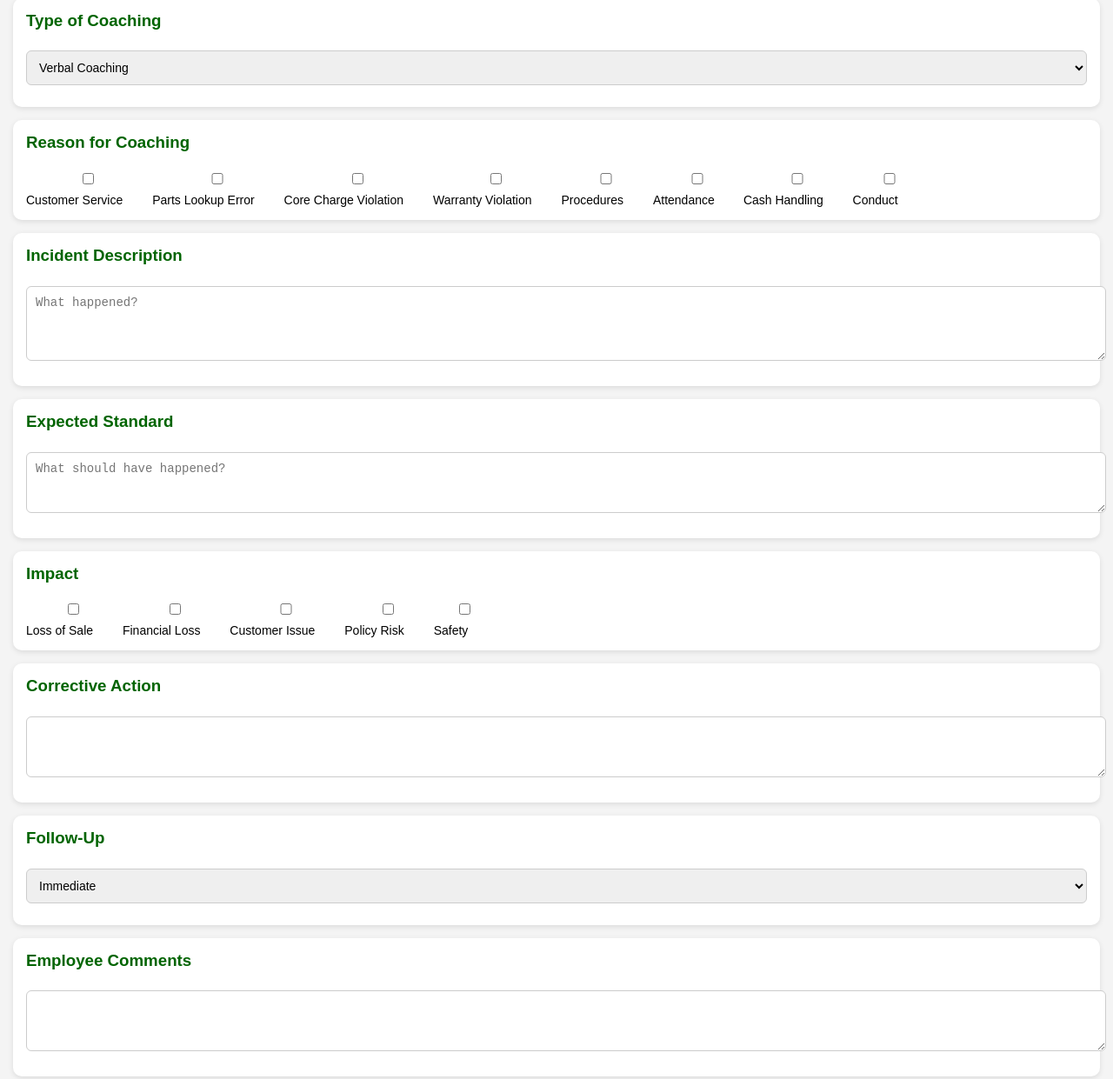
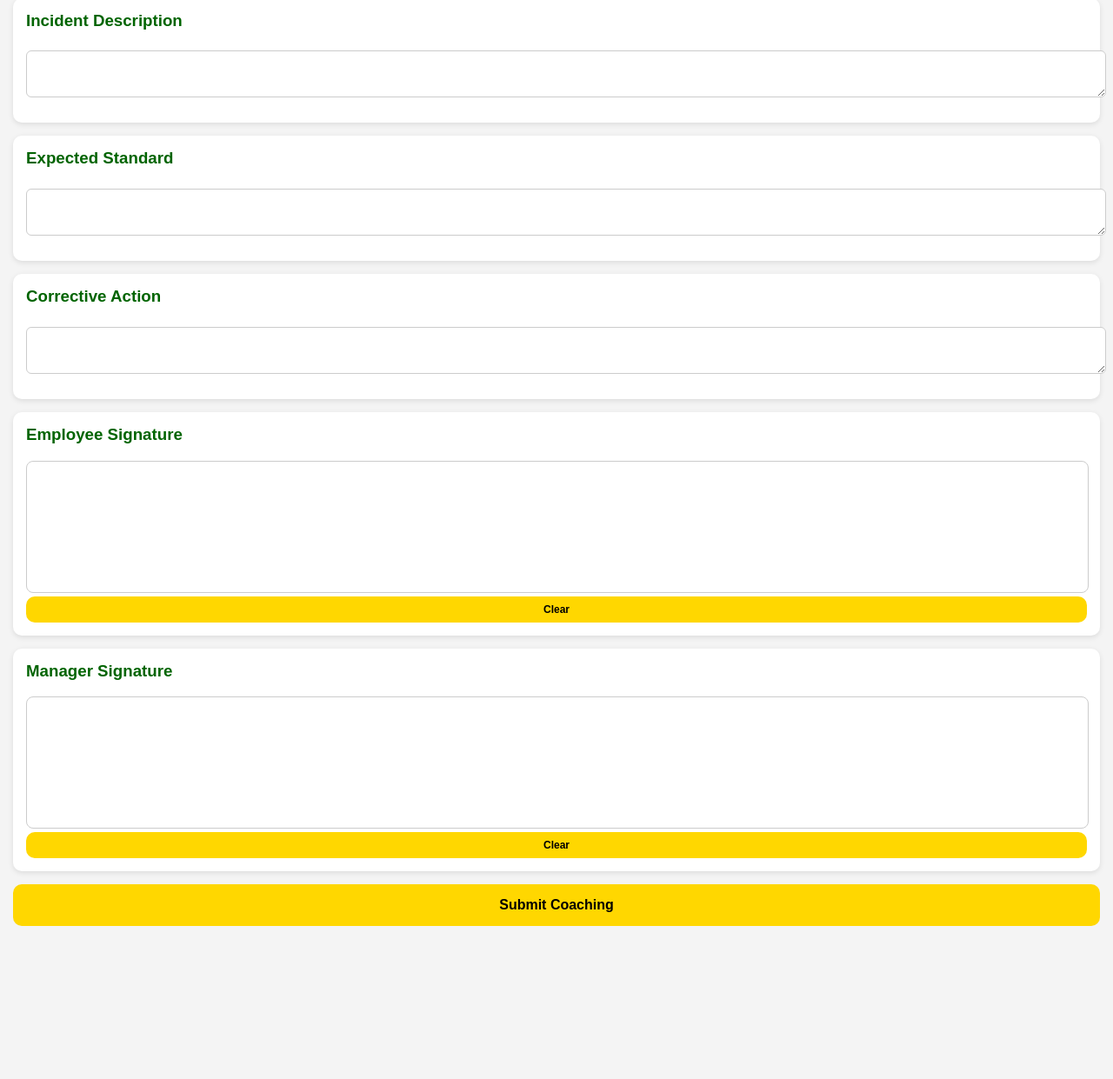
Before and after one commit to Manager2278/Counter-Coach, a plain HTML site: page coaching.html in a window 1280 px wide. Shown: the part 426-1667 px from the top of the page at 87% size. After the commit the page ends 1506 px from the top, so only its background shows below. Drawn offline with Linux system fonts and the light colour scheme.

Commit message:
Update coaching.html

```diff
--- a/coaching.html
+++ b/coaching.html
@@ -54,10 +54,6 @@ input, textarea, select {
   gap: 10px;
 }
 
-.checkbox-group label {
-  font-size: 14px;
-}
-
 button {
   width: 100%;
   padding: 15px;
@@ -68,8 +64,22 @@ button {
   font-weight: bold;
 }
 
-button:hover {
-  background: #e6c200;
+canvas {
+  border: 1px solid #ccc;
+  border-radius: 8px;
+  width: 100%;
+  height: 150px;
+}
+
+.sig-buttons {
+  display: flex;
+  gap: 10px;
+}
+
+.sig-buttons button {
+  flex: 1;
+  padding: 8px;
+  font-size: 12px;
 }
 </style>
 </head>
@@ -84,76 +94,42 @@ Employee Coaching Form
 
 <div class="card">
 <h3>Employee Info</h3>
-<input placeholder="Employee Name">
-<input placeholder="Employee ID">
-<input placeholder="Store Number">
-<input placeholder="Manager Name">
-<input type="date">
+<input id="empName" placeholder="Employee Name">
+<input id="empId" placeholder="Employee ID">
+<input id="store" placeholder="Store Number">
+<input id="manager" placeholder="Manager Name">
+<input id="date" type="date">
 </div>
 
 <div class="card">
-<h3>Type of Coaching</h3>
-<select>
-<option>Verbal Coaching</option>
-<option>Written Warning</option>
-<option>Final Warning</option>
-<option>Policy Violation</option>
-<option>Performance Improvement</option>
-</select>
+<h3>Incident Description</h3>
+<textarea id="incident"></textarea>
 </div>
 
 <div class="card">
-<h3>Reason for Coaching</h3>
-<div class="checkbox-group">
-<label><input type="checkbox"> Customer Service</label>
-<label><input type="checkbox"> Parts Lookup Error</label>
-<label><input type="checkbox"> Core Charge Violation</label>
-<label><input type="checkbox"> Warranty Violation</label>
-<label><input type="checkbox"> Procedures</label>
-<label><input type="checkbox"> Attendance</label>
-<label><input type="checkbox"> Cash Handling</label>
-<label><input type="checkbox"> Conduct</label>
+<h3>Expected Standard</h3>
+<textarea id="expected"></textarea>
+</div>
+
+<div class="card">
+<h3>Corrective Action</h3>
+<textarea id="action"></textarea>
+</div>
+
+<div class="card">
+<h3>Employee Signature</h3>
+<canvas id="empSig"></canvas>
+<div class="sig-buttons">
+<button onclick="clearPad(empSigPad)">Clear</button>
 </div>
 </div>
 
 <div class="card">
-<h3>Incident Description</h3>
-<textarea rows="4" placeholder="What happened?"></textarea>
+<h3>Manager Signature</h3>
+<canvas id="mgrSig"></canvas>
+<div class="sig-buttons">
+<button onclick="clearPad(mgrSigPad)">Clear</button>
 </div>
-
-<div class="card">
-<h3>Expected Standard</h3>
-<textarea rows="3" placeholder="What should have happened?"></textarea>
-</div>
-
-<div class="card">
-<h3>Impact</h3>
-<div class="checkbox-group">
-<label><input type="checkbox"> Loss of Sale</label>
-<label><input type="checkbox"> Financial Loss</label>
-<label><input type="checkbox"> Customer Issue</label>
-<label><input type="checkbox"> Policy Risk</label>
-<label><input type="checkbox"> Safety</label>
-</div>
-</div>
-
-<div class="card">
-<h3>Corrective Action</h3>
-<textarea rows="3"></textarea>
-</div>
-
-<div class="card">
-<h3>Follow-Up</h3>
-<select>
-<option>Immediate</option>
-<option>7 Days</option>
-<option>30 Days</option>
-</select>
-</div>
-
-<div class="card">
-<h3>Employee Comments</h3>
-<textarea rows="3"></textarea>
 </div>
 
 <button onclick="submitForm()">Submit Coaching</button>
@@ -161,8 +137,80 @@ Employee Coaching Form
 </div>
 
 <script>
+function SignaturePad(canvas) {
+  this.canvas = canvas;
+  this.ctx = canvas.getContext("2d");
+  this.drawing = false;
+
+  const rect = canvas.getBoundingClientRect();
+  canvas.width = rect.width;
+  canvas.height = rect.height;
+
+  canvas.addEventListener("mousedown", e => {
+    this.drawing = true;
+    this.ctx.beginPath();
+    this.ctx.moveTo(e.offsetX, e.offsetY);
+  });
+
+  canvas.addEventListener("mousemove", e => {
+    if (!this.drawing) return;
+    this.ctx.lineTo(e.offsetX, e.offsetY);
+    this.ctx.stroke();
+  });
+
+  canvas.addEventListener("mouseup", () => this.drawing = false);
+  canvas.addEventListener("mouseleave", () => this.drawing = false);
+
+  // Touch support
+  canvas.addEventListener("touchstart", e => {
+    e.preventDefault();
+    const touch = e.touches[0];
+    const rect = canvas.getBoundingClientRect();
+    this.drawing = true;
+    this.ctx.beginPath();
+    this.ctx.moveTo(touch.clientX - rect.left, touch.clientY - rect.top);
+  });
+
+  canvas.addEventListener("touchmove", e => {
+    e.preventDefault();
+    if (!this.drawing) return;
+    const touch = e.touches[0];
+    const rect = canvas.getBoundingClientRect();
+    this.ctx.lineTo(touch.clientX - rect.left, touch.clientY - rect.top);
+    this.ctx.stroke();
+  });
+
+  canvas.addEventListener("touchend", () => this.drawing = false);
+
+  this.clear = function() {
+    this.ctx.clearRect(0, 0, canvas.width, canvas.height);
+  };
+
+  this.getData = function() {
+    return canvas.toDataURL();
+  };
+}
+
+const empSigPad = new SignaturePad(document.getElementById("empSig"));
+const mgrSigPad = new SignaturePad(document.getElementById("mgrSig"));
+
+function clearPad(pad){
+  pad.clear();
+}
+
 function submitForm(){
-  alert("Coaching form submitted (you can connect this to Firebase next)");
+  const data = {
+    employee: document.getElementById("empName").value,
+    manager: document.getElementById("manager").value,
+    incident: document.getElementById("incident").value,
+    expected: document.getElementById("expected").value,
+    action: document.getElementById("action").value,
+    empSignature: empSigPad.getData(),
+    mgrSignature: mgrSigPad.getData()
+  };
+
+  console.log("Form Data:", data);
+  alert("Coaching submitted with signatures ✔️");
 }
 </script>
 
```
